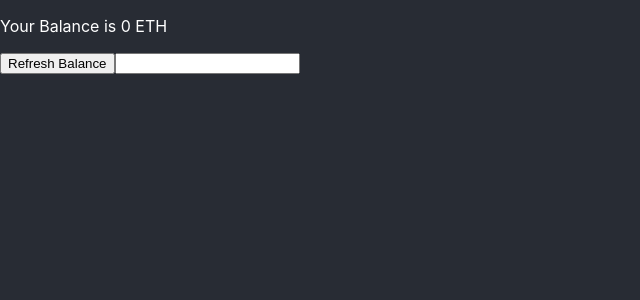
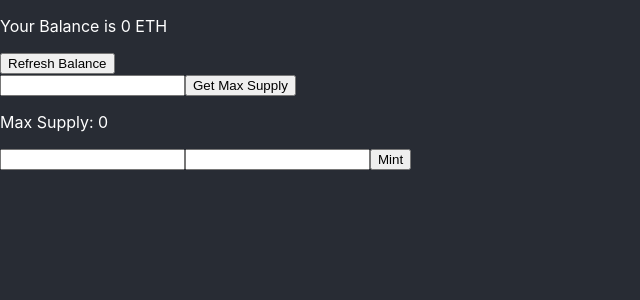
Before and after one commit to MoeMixMC/react-mint, a React (Create React App) app: page / in a window 1280 px wide. Shown: the top 300 px of the page, without its empty margins (0-640 px from the left). Built offline with nearby package versions, Linux system fonts and the light colour scheme.

Commit message:
added new functions

```diff
--- a/src/App.js
+++ b/src/App.js
@@ -1,9 +1,10 @@
 import React, { useState } from 'react'
-import { getBalance, init } from './Web3Client'
+import { getBalance, getMaxSupply, init, mint } from './Web3Client'
 
 function App() {
 
   const [balance, setBalance] = useState(0)
+  const [maxSupply, setMaxSupply] = useState(0)
 
   const fetchBalance = () => {
     getBalance().then(balance => {
@@ -13,12 +14,33 @@ function App() {
     })
   }
 
+  const fetchMaxSupply = () => {
+    getMaxSupply().then(maxSupply => {
+      setMaxSupply(maxSupply)
+    }).catch(err => {
+      console.log(err)
+    })
+  }
+
+  const mintTokens = () => {
+    mint().then()
+  }
+
   return (
     <div className="App">
       <p> Your Balance is {balance} ETH </p>
       <button onClick={() => fetchBalance()}>Refresh Balance</button>
 
-      <input className='nft_contract_address' type='text'></input>
+      <div>
+        <input className='nft_contract_address' type='text'></input>
+        <button onClick={() => fetchMaxSupply()}>Get Max Supply</button> <p>Max Supply: {maxSupply}</p>
+      </div>
+
+      <div>
+        <input className='param1' type='text'></input>
+        <input className='param2' type='text'></input>
+        <button onClick={() => mintTokens()}>Mint</button>
+      </div>
 
 
 
--- a/src/Web3Client.js
+++ b/src/Web3Client.js
@@ -44,28 +44,6 @@ export const init = async () => {
 	// 	NFTContractBuild.networks[networkId].address
 	// );
 
-	 /* const abi = [
-		{
-			constant: true,
-			inputs: [
-				{
-					name: '_owner',
-					type: 'address'
-				}
-			],
-			name: 'balanceOf',
-			outputs: [
-				{
-					name: 'balance',
-					type: 'uint256'
-				}
-			],
-			payable: false,
-			stateMutability: 'view',
-			type: 'function'
-		}
-	];  */
-
     let response = await axios.get('https://api.etherscan.io/api?module=contract&action=getabi&address=' + NFT_CONTRACT_ADDRESS + '&apikey=9SQVDEWPVU54IQW67IFQCNVG87H5EBTXJT');
     let data = response.data
 
@@ -102,13 +80,13 @@ export const getBalance = async () => {
     return web3.utils.fromWei(`${number}`, 'ether')
 }
 
-export const mintTokens = async () => {
+export const mint = async (param1, param2) => {
     if (!isInitialized) {
 		await init();
 	}
 
     return nftContract.methods
-		.mint()
+		.mint(param1, param2)
 		.send()
 }
 
```
